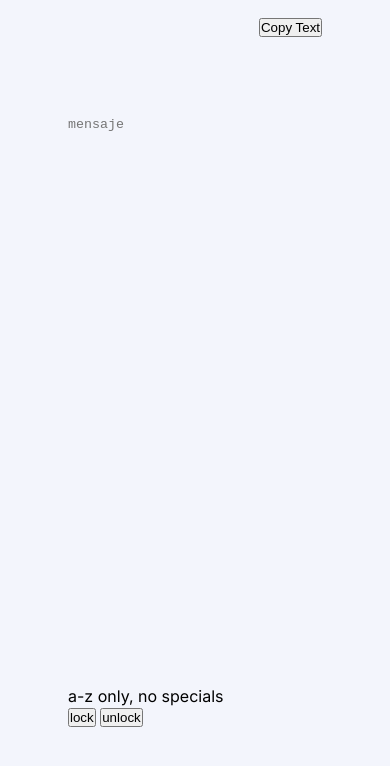
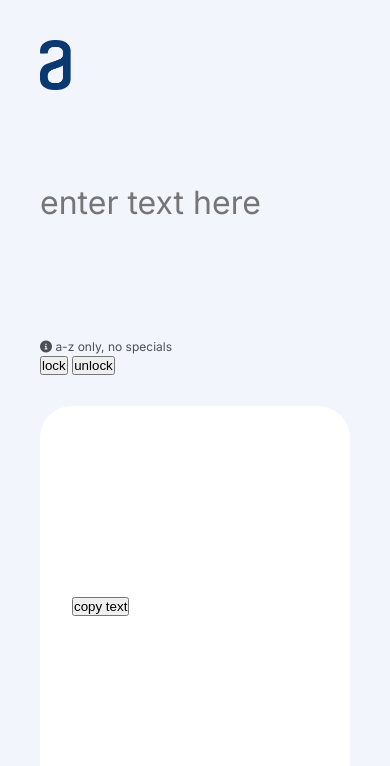
Before and after one commit to bracamontesman/cipher-tool, a plain HTML site: page index.html in a window 390 px wide. Both pictures are taken after a click on the button "lock". Drawn offline with Linux system fonts and the light colour scheme.

Commit message:
create frontend v1

```diff
--- a/cipher.js
+++ b/cipher.js
@@ -1,12 +1,15 @@
+// Event listeners for Encrypt, Decrypt and Copy buttons
 document.getElementById('encrypt').addEventListener('click', function() {
     let inputText = document.getElementById('inputText').value;
-    let encryptedText = encrypt(inputText);
+    let lowercaseText = validateAndConvert(inputText);
+    let encryptedText = encrypt(lowercaseText);
     displayOutput(encryptedText);
 });
 
 document.getElementById('decrypt').addEventListener('click', function() {
     let inputText = document.getElementById('inputText').value;
-    let decryptedText = decrypt(inputText);
+    let lowercaseText = validateAndConvert(inputText);
+    let decryptedText = decrypt(lowercaseText);
     displayOutput(decryptedText);
 });
 
@@ -15,37 +18,47 @@ document.getElementById('copyText').addEventListener('click', function() {
     copyToClipboard(resultText);
 });
 
-function encrypt(text) {
-    text = text.replace(/e/g, 'enter');
-    text = text.replace(/i/g, 'imes');
-    text = text.replace(/a/g, 'ai');
-    text = text.replace(/o/g, 'ober');
-    text = text.replace(/u/g, 'ufat');
-    return text;
+// Validate and convert input to lowercase
+function validateAndConvert(text) {
+    let warningMessage = document.getElementById('warningMessage');
+
+    if (text !== text.toLowerCase()) {
+        warningMessage.innerText = "only lowercase letters are allowed, your input has been converted to lowercase :)";
+        warningMessage.style.display = 'block'; // Ensure the message is visible
+    } else {
+        warningMessage.innerText = ""; // Clear the message if no uppercase is found
+        warningMessage.style.display = 'none'; // Hide the message if unnecessary
+    }
+    return text.toLowerCase();
 }
 
-function decrypt(text) {
-    text = text.replace(/ufat/g, 'u');
-    text = text.replace(/ober/g, 'o');
-    text = text.replace(/ai/g, 'a');
-    text = text.replace(/imes/g, 'i');
-    text = text.replace(/enter/g, 'e');
-    return text;
+// Encrypt function using regex with callback
+function encrypt(text) {
+    const encryptions = { 'e': 'enter', 'i': 'imes', 'a': 'ai', 'o': 'ober', 'u': 'ufat' };
+    return text.replace(/[eioua]/g, match => encryptions[match]);
 }
 
-function displayOutput(text) {
-    let outputDiv = document.getElementById('cipherOutput');
-    let resultTextDiv = document.getElementById('resultText');
-    let defaultImage = document.getElementById('defaultImage');
-
-    // Hide the default image and show the text result
-    defaultImage.style.display = 'none';
-    resultTextDiv.innerText = text;
-    outputDiv.style.display = 'block';
+// Decrypt function using regex with callback
+function decrypt(text) {
+    const decryptions = { 'enter': 'e', 'imes': 'i', 'ai': 'a', 'ober': 'o', 'ufat': 'u' };
+    return text.replace(/enter|imes|ai|ober|ufat/g, match => decryptions[match]);
 }
 
+// Update the UI to show the result of the encryption or decryption
+function displayOutput(text) {
+    let defaultMessage = document.getElementById('defaultMessage');
+    let resultContainer = document.getElementById('resultContainer');
+    let resultTextDiv = document.getElementById('resultText');
+
+    // Hide the default message and show the result container
+    defaultMessage.style.display = 'none';
+    resultTextDiv.innerText = text;
+    resultContainer.style.display = 'block';
+}
+
+// Copy the result text to the clipboard when the user clicks the "copy" button
 function copyToClipboard(text) {
-    let textArea = document.createElement('textarea');
+    const textArea = document.createElement('textarea');
     textArea.value = text;
     document.body.appendChild(textArea);
     textArea.select();
--- a/index.html
+++ b/index.html
@@ -8,25 +8,39 @@
     <link rel="preconnect" href="https://fonts.googleapis.com">
     <link rel="preconnect" href="https://fonts.gstatic.com" crossorigin>
     <link href="https://fonts.googleapis.com/css2?family=Inter:ital,opsz,wght@0,14..32,100..900;1,14..32,100..900&display=swap" rel="stylesheet">
+    <link rel="stylesheet" href="https://cdnjs.cloudflare.com/ajax/libs/font-awesome/6.0.0-beta3/css/all.min.css">
 </head>
 <body>
     <!-- Main content section -->
-    <section class="content">
+    <section class="container">
+
+        <!-- Left side upper logo -->
+        <div class="logo">
+            <img src="img/logo.png" alt="Alura logo" class="logo__image">
+        </div>
+
         <!-- Text input and buttons area -->
         <div class="input">
-            <textarea id="inputText" placeholder="mensaje"></textarea>
-            <p>a-z only, no specials</p>
+            <textarea id="inputText" placeholder="enter text here"></textarea>
+            <p class="input__requirement"><i class="fa-solid fa-circle-info"></i> a-z only, no specials</p>
             <div class="buttons">
                 <button id="encrypt">lock</button>
                 <button id="decrypt">unlock</button>
             </div>
+            <p id="warningMessage" class="input__warning"></p>
         </div>
 
         <!-- Result/message area -->
         <div class="results" id="cipherOutput">
-            <img src="/img/muñeco.png" id="defaultImage" alt="Default Image">
-            <div id="resultText"></div>
-            <button id="copyText">Copy Text</button>
+            <div id="defaultMessage">
+                <img src="img/muñeco.png" id="defaultImage" alt="Default Image">
+                <p>no message processed</p>
+                <p>please, enter a message to encrypt/decrypt</p>
+            </div>
+            <div id="resultContainer" style="display: none;">
+                <div id="resultText"></div>
+                <button id="copyText">copy text</button>
+            </div>
         </div>
 
     </section>
--- a/style.css
+++ b/style.css
@@ -1,40 +1,103 @@
-/* Reset margins and padding for consistency */
 * {
     margin: 0;
     padding: 0;
     box-sizing: border-box;
 }
 
-/* Set basic styles for body and HTML */
 body, html {
     font-family: "Inter", sans-serif;
     background-color: #f3f5fc;
     height: 100%;
 }
 
-/* Container for the entire layout */
-.content {
-    display: flex;
-    flex-direction: row;
-    justify-content: center;
-    gap: 1rem;
-    height: 100vh;
-    padding: 1rem;
-}
-
-/* Left side: Text input area */
-.input {
-    display: flex;
-    flex-direction: column;
-    justify-content: center;
-}
-
 textarea {
-    width: 100%;
+    width: auto;
     height: 70%;
     background: transparent;
     border: none;
     box-shadow: none;
     outline: none;
     resize: none;
+    font-family: "Inter", sans-serif;
+    font-size: 32px;
+    color: #0a3871;
 }
+
+/* Container for the entire layout */
+.container {
+    display: flex;
+    flex-direction: row;
+    justify-content: center;
+    gap: 1rem;
+    height: 100vh;
+    padding: 40px;
+}
+
+/* Left side, logo */
+.logo {
+    flex: 1;
+    max-width: 120px;
+}
+
+.logo__image {
+    width: 31px;
+    height: 50px;
+}
+
+/* Center side: Text input area */
+.input {
+    display: flex;
+    flex: 2;
+    flex-direction: column;
+    justify-content: center;
+}
+
+.input__requirement {
+   font-size: 12px;
+   color: #495057;
+}
+
+.input__warning {
+    color: red;
+    font-size: 14px;
+    margin-top: 10px;
+    display: none;
+}
+
+/* Right side: Default image and Results */
+.results {
+    display: flex;
+    flex: 3;
+    flex-direction: column;
+    justify-content: center;
+    max-width: 400px;
+    background-color: #ffffff;
+    border-radius: 32px;
+    padding: 32px;
+}
+
+/* Basic styling for the container and image */
+#defaultMessage {
+    display: flex;
+    flex-direction: column;
+    align-items: center; /* centers content horizontally */
+}
+
+#defaultImage {
+    width: 100%; /* adjust as needed */
+    height: auto; /* maintains aspect ratio */
+}
+
+@media (max-width: 900px) {
+    .container {
+        flex-direction: column;
+    }
+
+    .results {
+        max-width: 100%;
+    }
+
+    #defaultImage {
+        display: none;
+    }
+}
```
Also changed, not shown: img/info_icon.png (added), img/logo.png (added).
